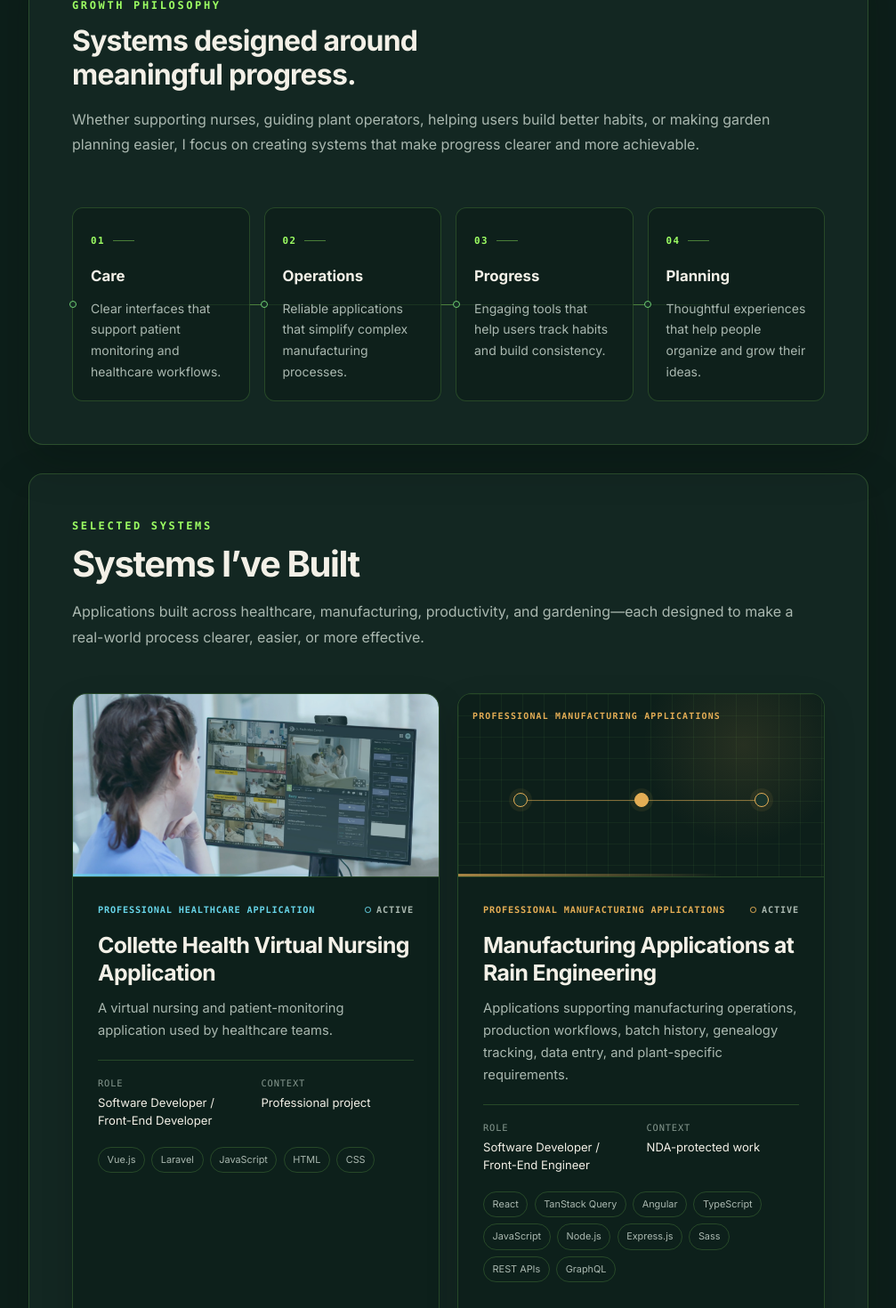
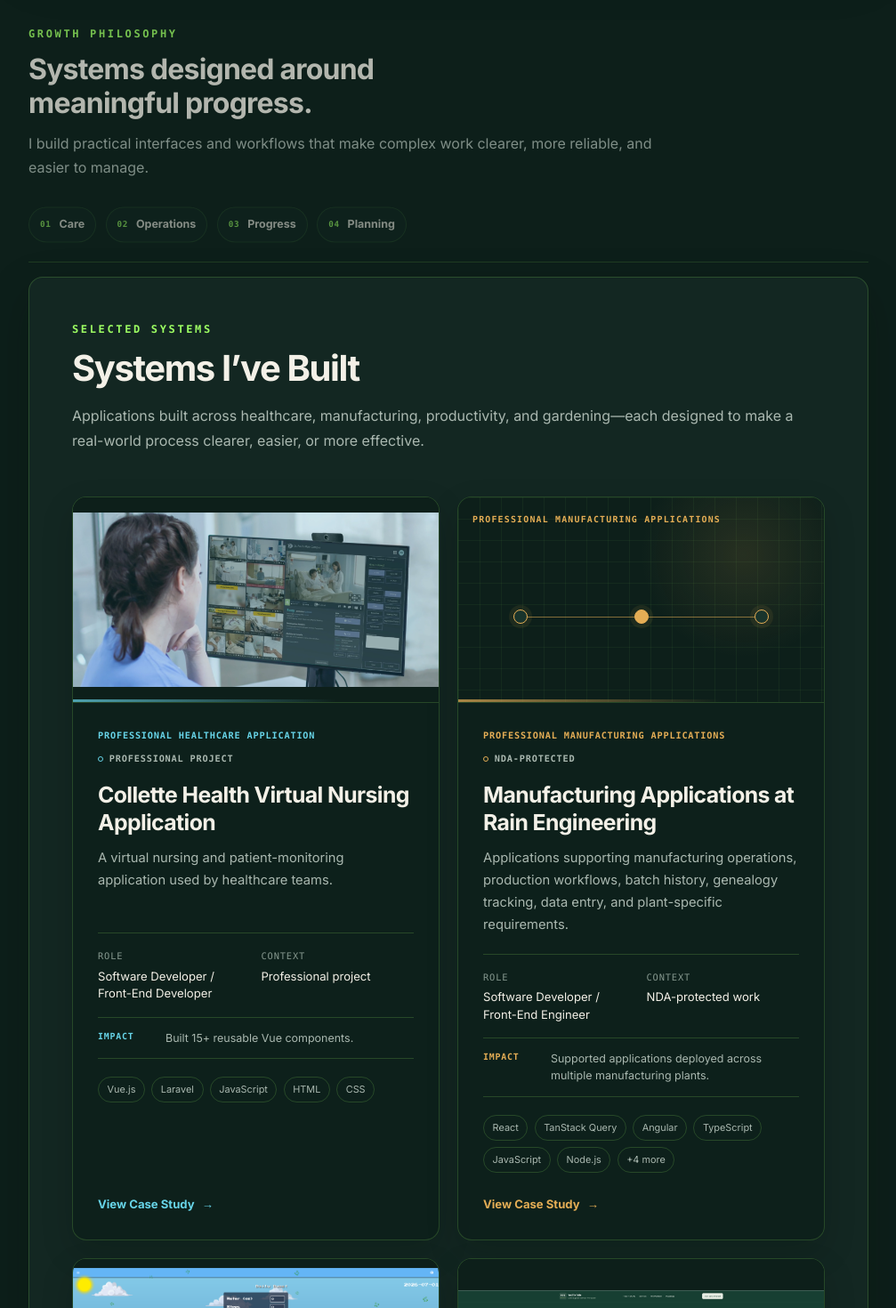
Before and after one commit to Stuman8818/my-portfolio, a Next.js app: page / in a window 1280 px wide. Shown: the part 1140-2610 px from the top of the page at 89% size, without its empty margins (272-1279 px from the left). Built offline with nearby package versions, Linux system fonts and the light colour scheme.

Commit message:
revamp homepage

```diff
--- a/src/components/projects/project-card.tsx
+++ b/src/components/projects/project-card.tsx
@@ -19,18 +19,9 @@ function getProjectAccent(project: Project): ProjectAccent {
   const searchableText =
     `${project.slug} ${project.projectType ?? ""}`.toLowerCase();
 
-  if (searchableText.includes("healthcare")) {
-    return "healthcare";
-  }
-
-  if (searchableText.includes("manufacturing")) {
-    return "manufacturing";
-  }
-
-  if (searchableText.includes("garden")) {
-    return "garden";
-  }
-
+  if (searchableText.includes("healthcare")) return "healthcare";
+  if (searchableText.includes("manufacturing")) return "manufacturing";
+  if (searchableText.includes("garden")) return "garden";
   return "productivity";
 }
 
@@ -41,8 +32,8 @@ function ProjectVisual({ project }: { project: Project }) {
         src={project.image.src}
         alt={project.image.alt}
         fill
-        sizes="(max-width: 768px) 100vw, 50vw"
-        className="object-cover"
+        sizes="(max-width: 1023px) 100vw, 50vw"
+        className="object-contain"
       />
     );
   }
@@ -57,27 +48,18 @@ function ProjectVisual({ project }: { project: Project }) {
         {project.projectType ?? "Project"}
       </span>
       <span className="project-card__placeholder-line" aria-hidden="true" />
-      <span
-        className="project-card__placeholder-node project-card__placeholder-node--one"
-        aria-hidden="true"
-      />
-      <span
-        className="project-card__placeholder-node project-card__placeholder-node--two"
-        aria-hidden="true"
-      />
-      <span
-        className="project-card__placeholder-node project-card__placeholder-node--three"
-        aria-hidden="true"
-      />
+      <span className="project-card__placeholder-node project-card__placeholder-node--one" aria-hidden="true" />
+      <span className="project-card__placeholder-node project-card__placeholder-node--two" aria-hidden="true" />
+      <span className="project-card__placeholder-node project-card__placeholder-node--three" aria-hidden="true" />
     </div>
   );
 }
 
 export function ProjectCard({ project }: ProjectCardProps) {
   const accent = getProjectAccent(project);
-  const status = project.status
-    ? statusLabels[project.status]
-    : "Status not published";
+  const status =
+    project.cardStatus ??
+    (project.status ? statusLabels[project.status] : "Project");
   const isProfessional = project.projectType
     ?.toLowerCase()
     .includes("professional");
@@ -85,6 +67,9 @@ export function ProjectCard({ project }: ProjectCardProps) {
   const isNdaProtected =
     confidentialityText?.includes("nda") ||
     confidentialityText?.includes("confidentiality agreements");
+  const displayedTechnologies = project.technologies.slice(0, 6);
+  const remainingTechnologyCount =
+    project.technologies.length - displayedTechnologies.length;
 
   return (
     <article
@@ -94,12 +79,13 @@ export function ProjectCard({ project }: ProjectCardProps) {
     >
       <Link
         href={`/projects/${project.slug}`}
-        className="project-card__link"
+        className="project-card__visual-link"
         aria-label={`View case study for ${project.title}`}
       >
         <div className="project-card__visual">
           <ProjectVisual project={project} />
         </div>
+      </Link>
 
       <div className="project-card__content">
         <div className="project-card__metadata">
@@ -109,10 +95,10 @@ export function ProjectCard({ project }: ProjectCardProps) {
           <span className="project-card__status">{status}</span>
         </div>
 
-          <h3 className="project-card__title">{project.title}</h3>
-          <p className="project-card__description">
-            {project.shortDescription}
-          </p>
+        <h3 className="project-card__title">
+          <Link href={`/projects/${project.slug}`}>{project.title}</Link>
+        </h3>
+        <p className="project-card__description">{project.shortDescription}</p>
 
         <dl className="project-card__details">
           <div>
@@ -131,26 +117,47 @@ export function ProjectCard({ project }: ProjectCardProps) {
           </div>
         </dl>
 
-          {project.technologies.length > 0 ? (
+        {project.cardImpact ? (
+          <p className="project-card__impact">
+            <strong>Impact</strong>
+            <span>{project.cardImpact}</span>
+          </p>
+        ) : null}
+
+        {displayedTechnologies.length > 0 ? (
           <ul
             className="project-card__technologies"
             aria-label={`${project.title} technologies`}
           >
-              {project.technologies.map((technology) => (
+            {displayedTechnologies.map((technology) => (
               <li key={technology}>{technology}</li>
             ))}
+            {remainingTechnologyCount > 0 ? (
+              <li>+{remainingTechnologyCount} more</li>
+            ) : null}
           </ul>
-          ) : (
-            <p className="project-card__technology-note">
-              Technology details to be confirmed
-            </p>
-          )}
+        ) : null}
 
-          <span className="project-card__action">
+        <div className="project-card__actions">
+          <Link
+            href={`/projects/${project.slug}`}
+            className="project-card__action"
+          >
             View Case Study <span aria-hidden="true">→</span>
-          </span>
+          </Link>
+          {project.liveDemoUrl && project.liveActionLabel ? (
+            <a
+              href={project.liveDemoUrl}
+              target="_blank"
+              rel="noreferrer"
+              className="project-card__external-action"
+            >
+              {project.liveActionLabel}
+              <span className="sr-only"> (opens in a new tab)</span>
+            </a>
+          ) : null}
         </div>
-      </Link>
+      </div>
     </article>
   );
 }
--- a/src/components/sections/about-preview-section.tsx
+++ b/src/components/sections/about-preview-section.tsx
@@ -4,18 +4,17 @@ export function AboutPreviewSection() {
   return (
     <section
       id="about"
-      className="scroll-mt-28 rounded-2xl border border-slate-800 bg-slate-900/70 p-8 shadow-sm"
+      className="supporting-section supporting-section--compact scroll-mt-28"
     >
       <p className="text-sm font-semibold uppercase tracking-[0.3em] text-indigo-300">
         About preview
       </p>
       <h2 className="mt-2 text-2xl font-semibold text-white">
-        Building interfaces that balance usability, reliability, and speed.
+        Practical engineering for real-world workflows.
       </h2>
       <p className="mt-4 max-w-3xl text-base leading-8 text-slate-300">
-        I focus on practical front-end engineering work that improves user
-        experience, supports product teams, and scales across real-world
-        applications.
+        I focus on practical frontend engineering that improves usability,
+        supports product teams, and scales across real-world workflows.
       </p>
       <Link
         href="/about"
--- a/src/components/sections/contact-cta-section.tsx
+++ b/src/components/sections/contact-cta-section.tsx
@@ -4,17 +4,17 @@ export function ContactCtaSection() {
   return (
     <section
       id="contact"
-      className="scroll-mt-28 rounded-2xl border border-slate-800 bg-slate-900/70 p-8 shadow-sm"
+      className="supporting-section supporting-section--contact scroll-mt-28"
     >
       <p className="text-sm font-semibold uppercase tracking-[0.3em] text-indigo-300">
         Contact
       </p>
       <h2 className="mt-2 text-2xl font-semibold text-white">
-        Interested in frontend engineering work?
+        Let’s connect.
       </h2>
       <p className="mt-4 max-w-2xl text-base leading-8 text-slate-300">
-        I’m available for product-focused frontend work and collaborative
-        engineering teams building polished web experiences.
+        I’m always interested in thoughtful conversations about frontend
+        engineering, product development, and building better web experiences.
       </p>
       <div className="mt-6 flex flex-wrap gap-3">
         <a
--- a/src/components/sections/growth-philosophy-section.tsx
+++ b/src/components/sections/growth-philosophy-section.tsx
@@ -1,64 +1,9 @@
-"use client";
-
-import { useEffect, useRef, useState } from "react";
-
-const values = [
-  {
-    number: "01",
-    title: "Care",
-    description:
-      "Clear interfaces that support patient monitoring and healthcare workflows.",
-  },
-  {
-    number: "02",
-    title: "Operations",
-    description:
-      "Reliable applications that simplify complex manufacturing processes.",
-  },
-  {
-    number: "03",
-    title: "Progress",
-    description:
-      "Engaging tools that help users track habits and build consistency.",
-  },
-  {
-    number: "04",
-    title: "Planning",
-    description:
-      "Thoughtful experiences that help people organize and grow their ideas.",
-  },
-] as const;
+const principles = ["Care", "Operations", "Progress", "Planning"] as const;
 
 export function GrowthPhilosophySection() {
-  const sectionRef = useRef<HTMLElement>(null);
-  const [isVisible, setIsVisible] = useState(false);
-
-  useEffect(() => {
-    const section = sectionRef.current;
-
-    if (!section) {
-      return;
-    }
-
-    const observer = new IntersectionObserver(
-      ([entry]) => {
-        if (entry.isIntersecting) {
-          setIsVisible(true);
-          observer.disconnect();
-        }
-      },
-      { rootMargin: "0px 0px -12% 0px", threshold: 0.15 },
-    );
-
-    observer.observe(section);
-    return () => observer.disconnect();
-  }, []);
-
   return (
     <section
-      ref={sectionRef}
       className="growth-philosophy"
-      data-visible={isVisible}
       aria-labelledby="growth-philosophy-title"
     >
       <div className="growth-philosophy__introduction">
@@ -67,20 +12,16 @@ export function GrowthPhilosophySection() {
           Systems designed around meaningful progress.
         </h2>
         <p className="growth-philosophy__copy">
-          Whether supporting nurses, guiding plant operators, helping users
-          build better habits, or making garden planning easier, I focus on
-          creating systems that make progress clearer and more achievable.
+          I build practical interfaces and workflows that make complex work
+          clearer, more reliable, and easier to manage.
         </p>
       </div>
 
       <ol className="growth-philosophy__values">
-        {values.map((value) => (
-          <li key={value.number} className="growth-philosophy__value">
-            <span className="growth-philosophy__number" aria-hidden="true">
-              {value.number}
-            </span>
-            <h3>{value.title}</h3>
-            <p>{value.description}</p>
+        {principles.map((principle, index) => (
+          <li key={principle} className="growth-philosophy__value">
+            <span aria-hidden="true">{String(index + 1).padStart(2, "0")}</span>
+            {principle}
           </li>
         ))}
       </ol>
--- a/src/components/sections/intro-section.tsx
+++ b/src/components/sections/intro-section.tsx
@@ -89,8 +89,8 @@ export function IntroSection() {
           Designing digital systems that help people, processes, and ideas grow.
         </h1>
         <p className="hero-section__supporting">
-          I build intuitive, workflow-driven applications across healthcare,
-          manufacturing, productivity, and everyday life.
+          I design and build workflow-driven web applications across healthcare,
+          manufacturing, productivity, and small-business operations.
         </p>
         <div className="hero-section__actions">
           <Link href="/#projects" className="hero-section__primary-action">
--- a/src/components/sections/skills-section.tsx
+++ b/src/components/sections/skills-section.tsx
@@ -4,7 +4,7 @@ export function SkillsSection() {
   return (
     <section
       id="skills"
-      className="scroll-mt-28 rounded-2xl border border-slate-800 bg-slate-900/70 p-8 shadow-sm"
+      className="supporting-section scroll-mt-28"
     >
       <p className="text-sm font-semibold uppercase tracking-[0.3em] text-indigo-300">
         Technical skills
@@ -12,11 +12,11 @@ export function SkillsSection() {
       <h2 className="mt-2 text-2xl font-semibold text-white">
         Practical expertise across modern frontend stacks.
       </h2>
-      <div className="mt-6 grid gap-6 md:grid-cols-2">
+      <div className="mt-6 grid gap-4 lg:grid-cols-3">
         {skillGroups.map((group) => (
           <div
             key={group.title}
-            className="rounded-xl border border-slate-800 bg-slate-950/50 p-6"
+            className="supporting-section__group"
           >
             <h3 className="text-lg font-semibold text-white">{group.title}</h3>
             <ul className="mt-4 flex flex-wrap gap-2">
--- a/src/data/experience.ts
+++ b/src/data/experience.ts
@@ -6,7 +6,7 @@ export const experienceItems: ExperienceItem[] = [
     role: "Software Engineer",
     companyUrl: "https://www.linkedin.com/company/raineng/posts/?feedView=all",
     summary:
-      "Built and shipped a manufacturing application in a short delivery window while leading front-end implementation, workflow refinement, and responsive UI work.",
+      "Build frontend and full-stack manufacturing applications with React, translating product and UX direction into plant-floor workflows and supporting systems through live deployment.",
   },
   {
     company: "Collette Health",
@@ -14,6 +14,6 @@ export const experienceItems: ExperienceItem[] = [
     companyUrl:
       "https://www.linkedin.com/company/collettehealth/posts/?feedView=all",
     summary:
-      "Contributed to a healthcare-facing platform with a focus on reusable UI patterns, responsive layouts, and maintainable front-end implementation.",
+      "Contributed to a healthcare-facing Vue and Laravel application, delivering 15+ reusable frontend components, responsive redesign work, testing, defect resolution, and cross-functional product collaboration.",
   },
 ];
--- a/src/data/projects.ts
+++ b/src/data/projects.ts
@@ -4,6 +4,8 @@ export const projects: Project[] = [
   {
     slug: "collette-health-virtual-nursing-application",
     status: "active",
+    cardStatus: "Professional project",
+    cardImpact: "Built 15+ reusable Vue components.",
     title: "Collette Health Virtual Nursing Application",
     shortDescription:
       "A virtual nursing and patient-monitoring application used by healthcare teams.",
@@ -50,6 +52,8 @@ export const projects: Project[] = [
   {
     slug: "manufacturing-applications-rain-engineering",
     status: "active",
+    cardStatus: "NDA-protected",
+    cardImpact: "Supported applications deployed across multiple manufacturing plants.",
     title: "Manufacturing Applications at Rain Engineering",
     shortDescription:
       "Applications supporting manufacturing operations, production workflows, batch history, genealogy tracking, data entry, and plant-specific requirements.",
@@ -143,6 +147,8 @@ export const projects: Project[] = [
   {
     slug: "daily-quest-book",
     status: "active",
+    cardStatus: "Live",
+    liveActionLabel: "Live Site",
     title: "Daily Quest",
     shortDescription:
       "A pixel-art application where users record Daily Habits and track their personal progress.",
@@ -196,6 +202,8 @@ export const projects: Project[] = [
     role: "Independent Full-Stack Developer & Product Designer",
     projectType: "Full-stack product / pre-launch business platform",
     status: "in-development",
+    cardStatus: "In development",
+    liveActionLabel: "Live Application",
     dates: "2026–Present",
     featured: true,
     displayOrder: 4,
--- a/src/styles/globals.css
+++ b/src/styles/globals.css
@@ -2063,3 +2063,156 @@ div[class*="bg-slate-950"] {
     transform: none;
   }
 }
+
+/* Homepage hierarchy refinements */
+.growth-philosophy {
+  overflow: visible;
+  padding: clamp(1.5rem, 3vw, 2rem) 0;
+  border-width: 1px 0;
+  border-radius: 0;
+  background: transparent;
+  box-shadow: none;
+}
+
+.growth-philosophy__copy {
+  max-width: 44rem;
+  margin-top: 0.75rem;
+  line-height: 1.7;
+}
+
+.growth-philosophy__values {
+  display: flex;
+  flex-wrap: wrap;
+  gap: 0.65rem;
+  margin-top: 1.25rem;
+}
+
+.growth-philosophy__values::before,
+.growth-philosophy__value::before {
+  display: none;
+}
+
+.growth-philosophy__value {
+  display: inline-flex;
+  min-height: auto;
+  align-items: center;
+  gap: 0.55rem;
+  padding: 0.5rem 0.75rem;
+  border-color: color-mix(in srgb, var(--color-border) 72%, transparent);
+  border-radius: var(--radius-button);
+  background: color-mix(in srgb, var(--color-section) 64%, transparent);
+  color: var(--color-text-primary);
+  font-size: 0.78rem;
+  font-weight: 700;
+}
+
+.growth-philosophy__value > span {
+  color: var(--color-accent-primary);
+  font-family: var(--font-mono);
+  font-size: 0.58rem;
+  letter-spacing: 0.08em;
+}
+
+.project-card {
+  display: flex;
+  height: 100%;
+  flex-direction: column;
+}
+
+.project-card__visual-link {
+  display: block;
+}
+
+.project-card__visual-link:focus-visible,
+.project-card__title a:focus-visible {
+  outline-color: var(--project-accent);
+}
+
+.project-card__visual {
+  aspect-ratio: 16 / 9;
+}
+
+.project-card__visual img {
+  background: var(--color-page);
+}
+
+.project-card__title a {
+  color: inherit;
+  text-decoration: none;
+}
+
+.project-card__impact {
+  display: grid;
+  grid-template-columns: 4rem minmax(0, 1fr);
+  gap: 0.75rem;
+  margin-top: 1rem;
+  padding: 0.8rem 0;
+  border-block: 1px solid var(--color-border);
+  color: var(--color-text-secondary);
+  font-size: 0.78rem;
+  line-height: 1.55;
+}
+
+.project-card__impact strong {
+  color: var(--project-accent);
+  font-family: var(--font-mono);
+  font-size: 0.62rem;
+  letter-spacing: 0.08em;
+  text-transform: uppercase;
+}
+
+.project-card__actions {
+  display: flex;
+  flex-wrap: wrap;
+  align-items: center;
+  gap: 0.75rem 1rem;
+  margin-top: auto;
+  padding-top: 1.5rem;
+}
+
+.project-card__action {
+  margin-top: 0;
+  padding-top: 0;
+  text-decoration: none;
+}
+
+.project-card__external-action {
+  padding-bottom: 0.1rem;
+  border-bottom: 1px solid var(--color-border-strong);
+  color: var(--color-text-primary);
+  font-size: 0.78rem;
+  font-weight: 700;
+  text-decoration: none;
+}
+
+.project-card__external-action:hover {
+  border-color: var(--project-accent);
+  color: var(--project-accent);
+}
+
+.supporting-section {
+  padding: clamp(1.5rem, 4vw, 2rem) 0;
+  border-block: 1px solid var(--color-border);
+}
+
+.supporting-section--compact,
+.supporting-section--contact {
+  border-top: 0;
+}
+
+.supporting-section__group {
+  min-width: 0;
+  padding: 1.25rem;
+  border-left: 2px solid var(--color-border-strong);
+  background: color-mix(in srgb, var(--color-section) 48%, transparent);
+}
+
+@media (min-width: 64rem) {
+  .project-card__title {
+    min-height: 3.9rem;
+  }
+
+  .project-card__description {
+    min-height: 4.8rem;
+  }
+}
--- a/src/types/portfolio.ts
+++ b/src/types/portfolio.ts
@@ -32,6 +32,9 @@ export interface Project {
   company?: string;
   projectType?: string;
   status?: ProjectStatus;
+  cardStatus?: string;
+  cardImpact?: string;
+  liveActionLabel?: string;
   dates?: string;
   featured?: boolean;
   displayOrder?: number;
```
Also changed, not shown: src/data/skills.ts (+31 -9 lines), 2 other files (tests, documents, lock files or other folders). Lines whose indentation alone changed are shown as unchanged.
